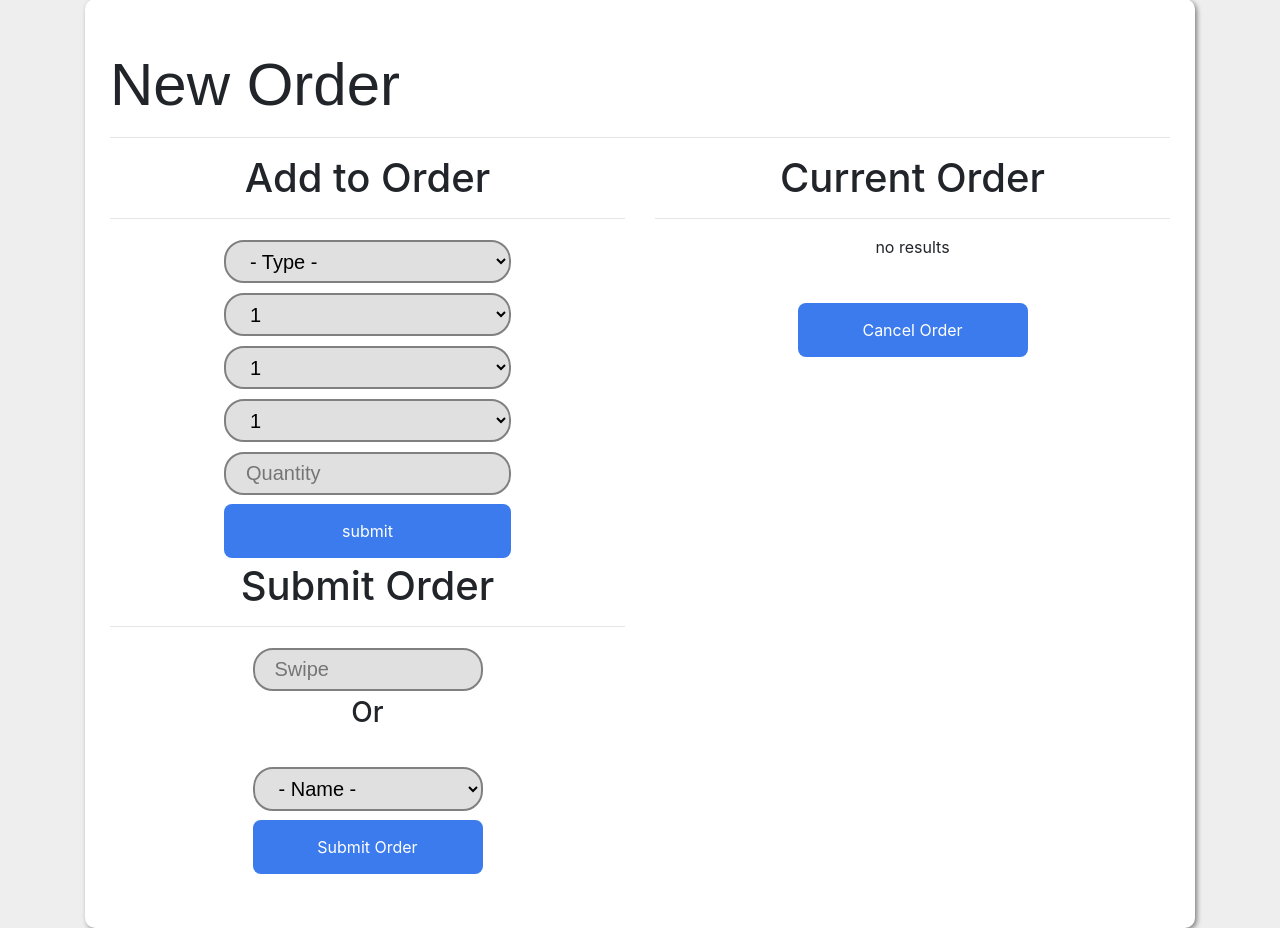
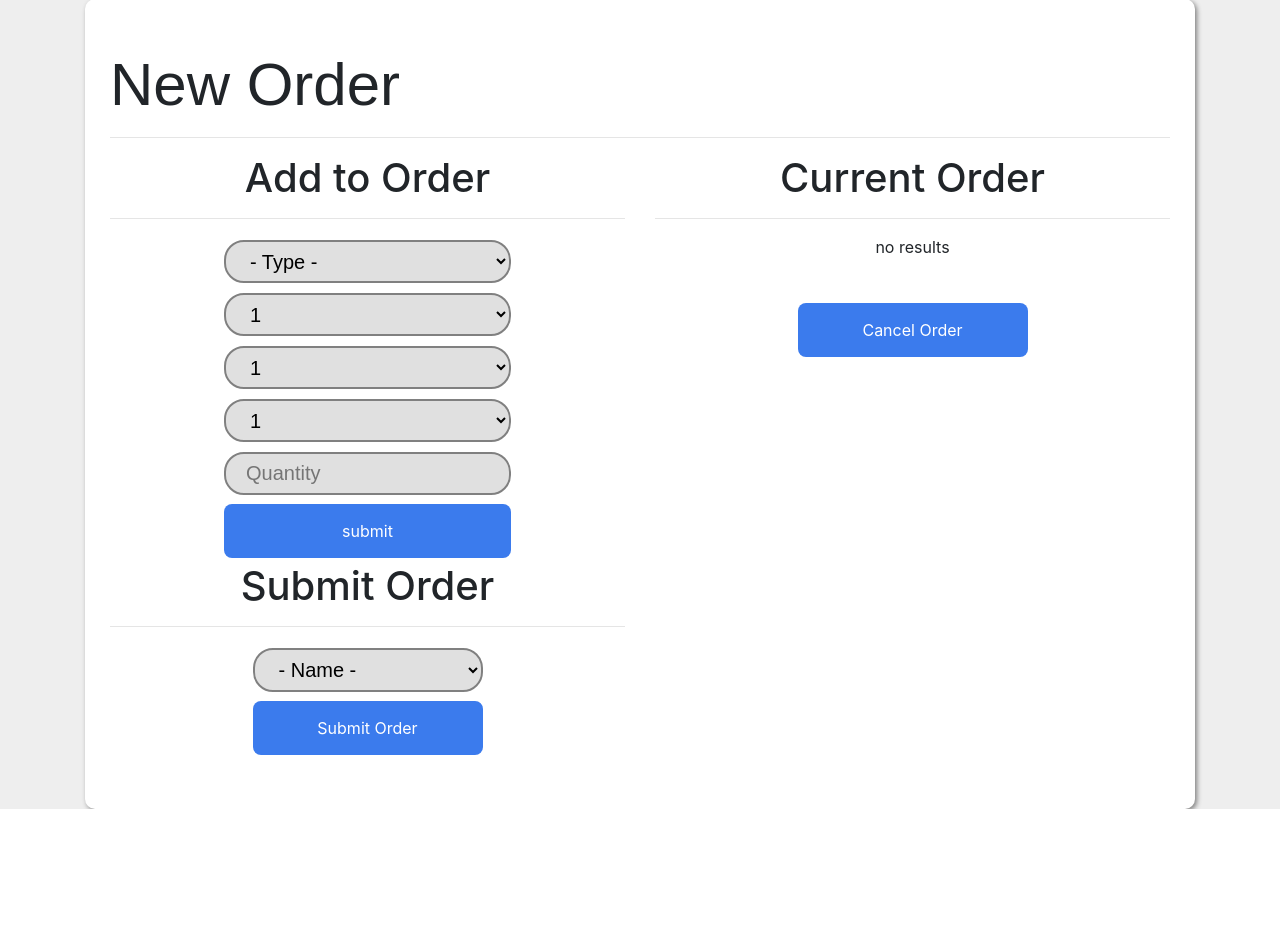
Before and after one commit to Tim-Seidell/uodatabase, a PHP site: page /newOrder.php in a window 1280 px wide. Shown: the part 101-1029 px from the top of the page. After the commit the page ends 910 px from the top, so only its background shows below. Run offline with PHP 8.4, Linux system fonts and the light colour scheme; the visitor is signed in with stand-in values (Sample User, id 1); data that the repository does not hold is empty; a stand-in replaces the project's code that opens the database connection; some libraries are stand-ins or nearby versions.

Commit message:
Update newOrder.php

```diff
--- a/newOrder.php
+++ b/newOrder.php
@@ -85,10 +85,13 @@
                 <h1>Submit Order</h1>
                 <hr>
                 <form action = "includes/submitOrder.inc.php" method = "POST">
-                    <input type="text" name="id" style="width: 230px; height: 43px;" class="input" placeholder="Swipe">
-                    <br>
-                    <h3>Or</h3>
-                    <br>
+                    <div hidden>
+                        <input type="text" name="id" style="width: 230px; height: 43px;" class="input" placeholder="Swipe">
+                        <br>
+                        <h3>Or</h3>
+                        <br>
+                    </div>
+
                     <select name="name" style="width: 230px" class="dropdown">
                         <option value="">- Name -</option>
                         <?php dropdownOptions("cadets", "Lastname", "cadet_table_name", "Lastname"); ?>
```
